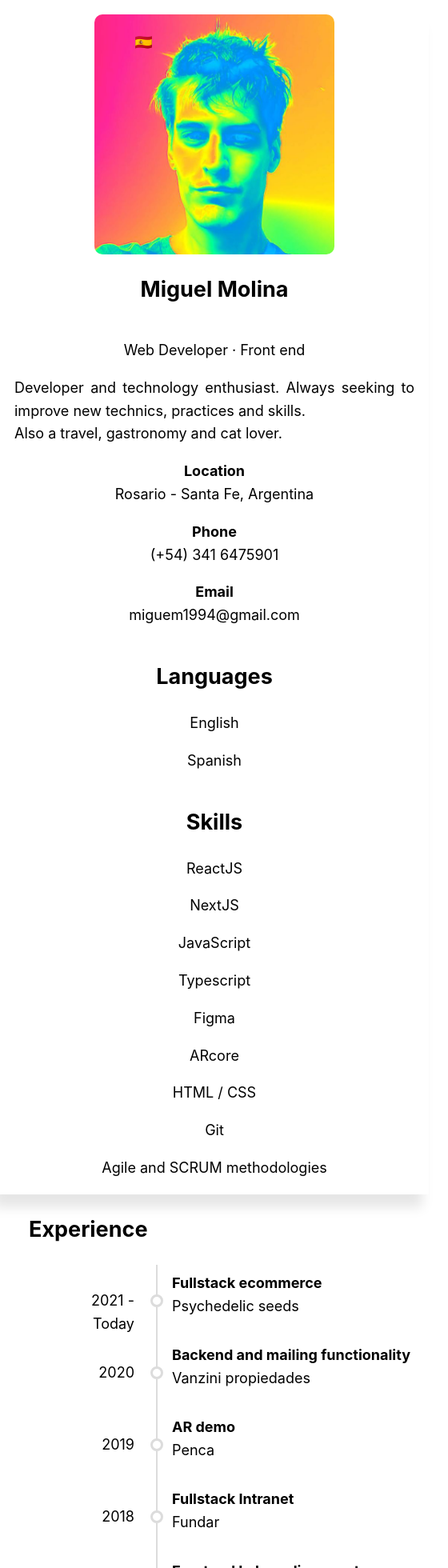
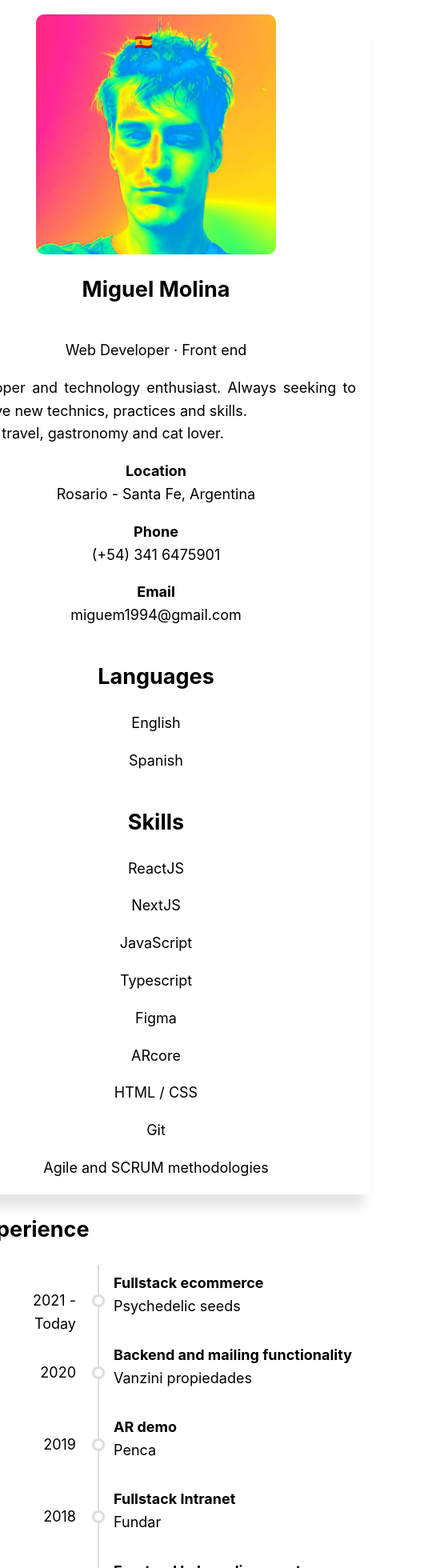
Before and after one commit to MigueM/cv, a Next.js app: page / in a window 390 px wide. Shown: the top 1960 px of the page at 80% size, 560 px wide, since content can reach past the window. Built offline with nearby package versions, Linux system fonts and the light colour scheme.

Commit message:
fix mobile blue highlight and few minor esthetic improvements

```diff
--- a/components/sideData.module.css
+++ b/components/sideData.module.css
@@ -4,6 +4,7 @@
   display: flex;
   min-width: 300px;
   box-shadow: 8px 10px 14px rgb(0 0 0 / 10%);
+  border-radius: 0px 10px 0px 0px;
 }
 
 .heading {
--- a/components/timeLine.module.css
+++ b/components/timeLine.module.css
@@ -10,11 +10,12 @@
   flex-direction: row;
   position: relative;
   align-self: flex-start;
-
   overflow: hidden;
   transition: all 0.5s ease-in-out;
   max-height: 5em;
   cursor: pointer;
+  -webkit-tap-highlight-color: transparent;
+
 }
 
 .historyDate {
@@ -78,7 +79,7 @@
   transform: translateY(-100%);
   opacity: 0;
   z-index: 1;
-  white-space: "pre"
+  white-space: "pre";
 }
 
 .historyItemExpanded .historyDescription {
--- a/styles/global.css
+++ b/styles/global.css
@@ -29,4 +29,5 @@ img {
 main {
   display: flex;
   width: 100vw;
+  justify-content: center;
 }
```
